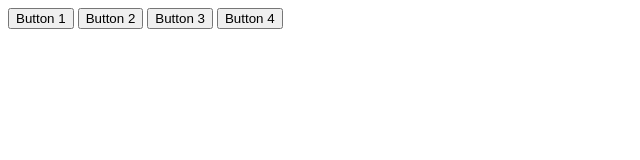
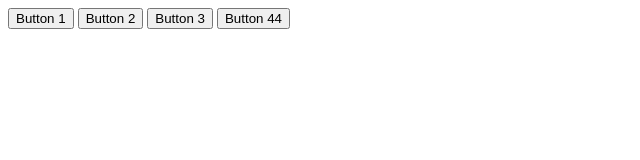
Before and after one commit to nathanielgcowan/scrap-data, a plain HTML site: page index.html in a window 1280 px wide. Shown: the full height of the page, 0-640 px from the left. Drawn offline with Linux system fonts and the light colour scheme.

Commit message:
index.html

```diff
--- a/index.html
+++ b/index.html
@@ -10,6 +10,6 @@
   <button>Button 1</button>
   <button>Button 2</button>
   <button>Button 3</button>
-  <button>Button 4</button>
+  <button>Button 44</button>
 </body>
 </html>
```
